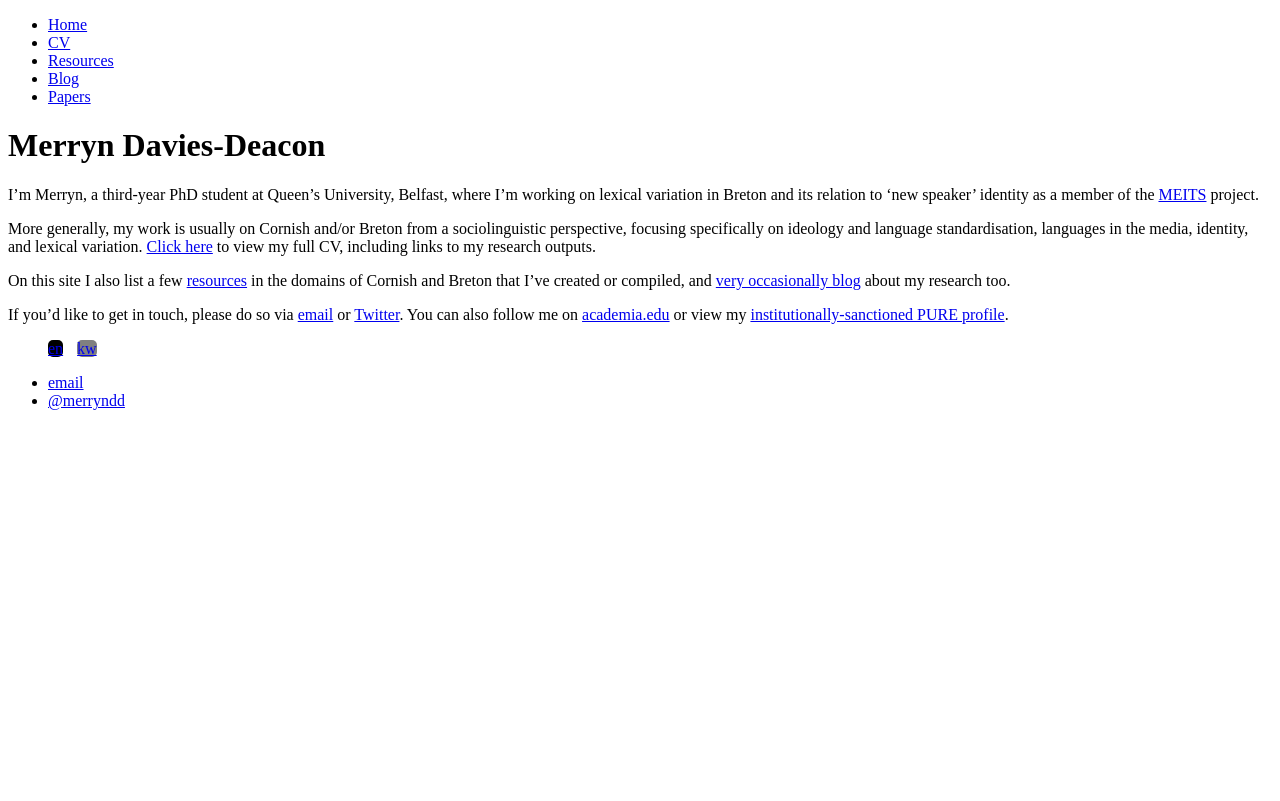
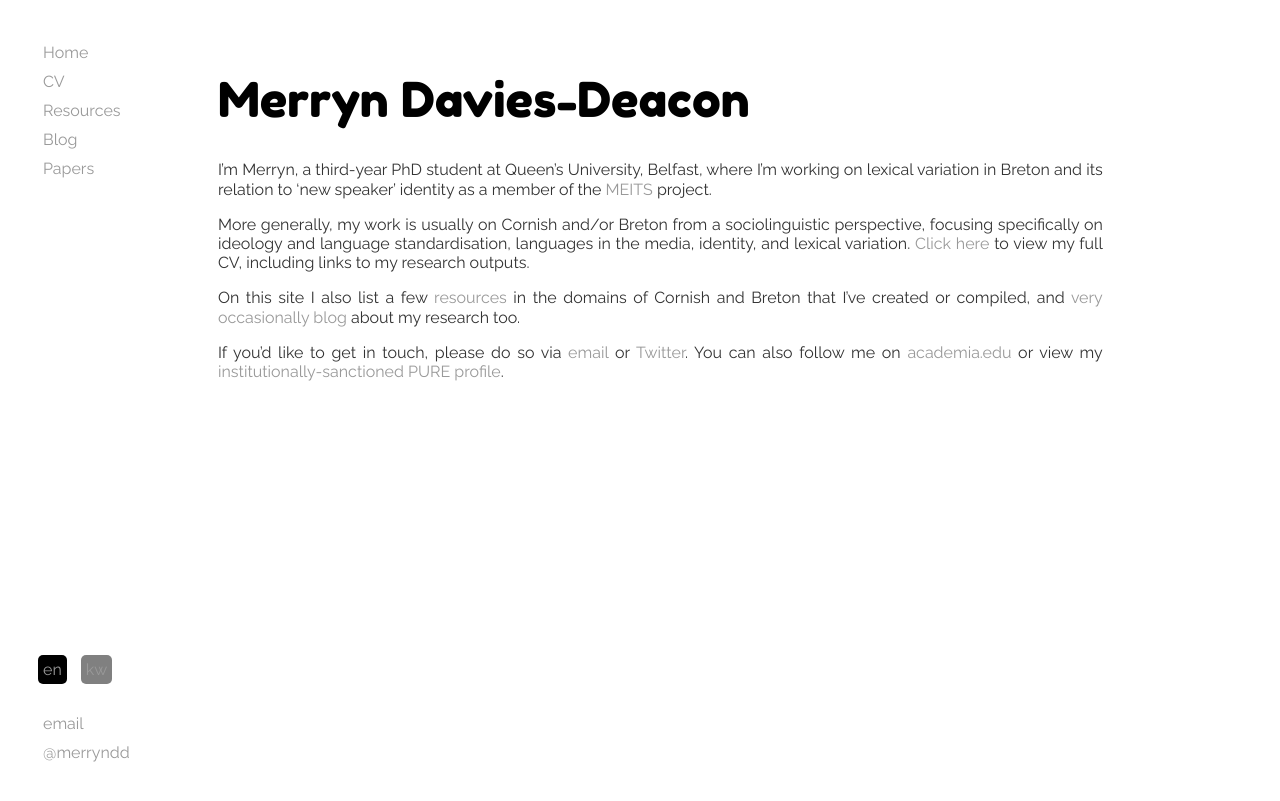
Before and after one commit to merryndd/merryndd.github.io, a Jekyll site: the page built from index.html, in a window 1280 px wide. Shown: the top 801 px of the page. Built offline with Jekyll 4.4.1, drawn with Linux system fonts in a browser that asks for light colours.

Commit message:
Update default.html

```diff
--- a/_layouts/default.html
+++ b/_layouts/default.html
@@ -2,6 +2,7 @@
 <html>
 <head>
 <title>{{ page.title }}</title>
+<link rel="stylesheet" type="text/css" href="/css/main.css"/>
 <link rel="stylesheet" type="text/css" href="/css/english.css" title="default" />
 <link rel="alternate stylesheet" type=”text/css” href="/css/cornish.css" title="alternate" />
 <script type="text/javascript" src="/scripts/styleswitcher.js"></script>
```
